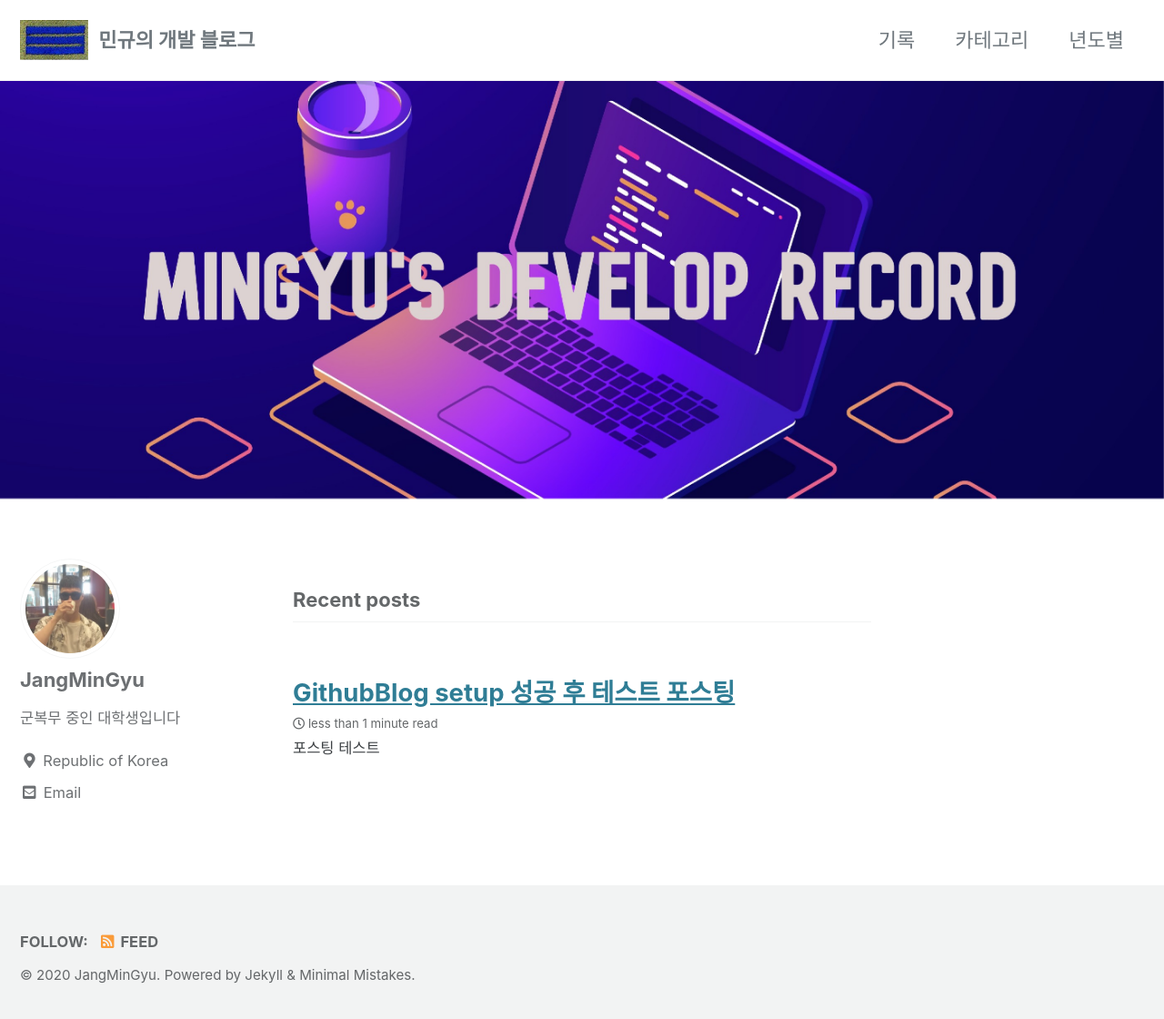
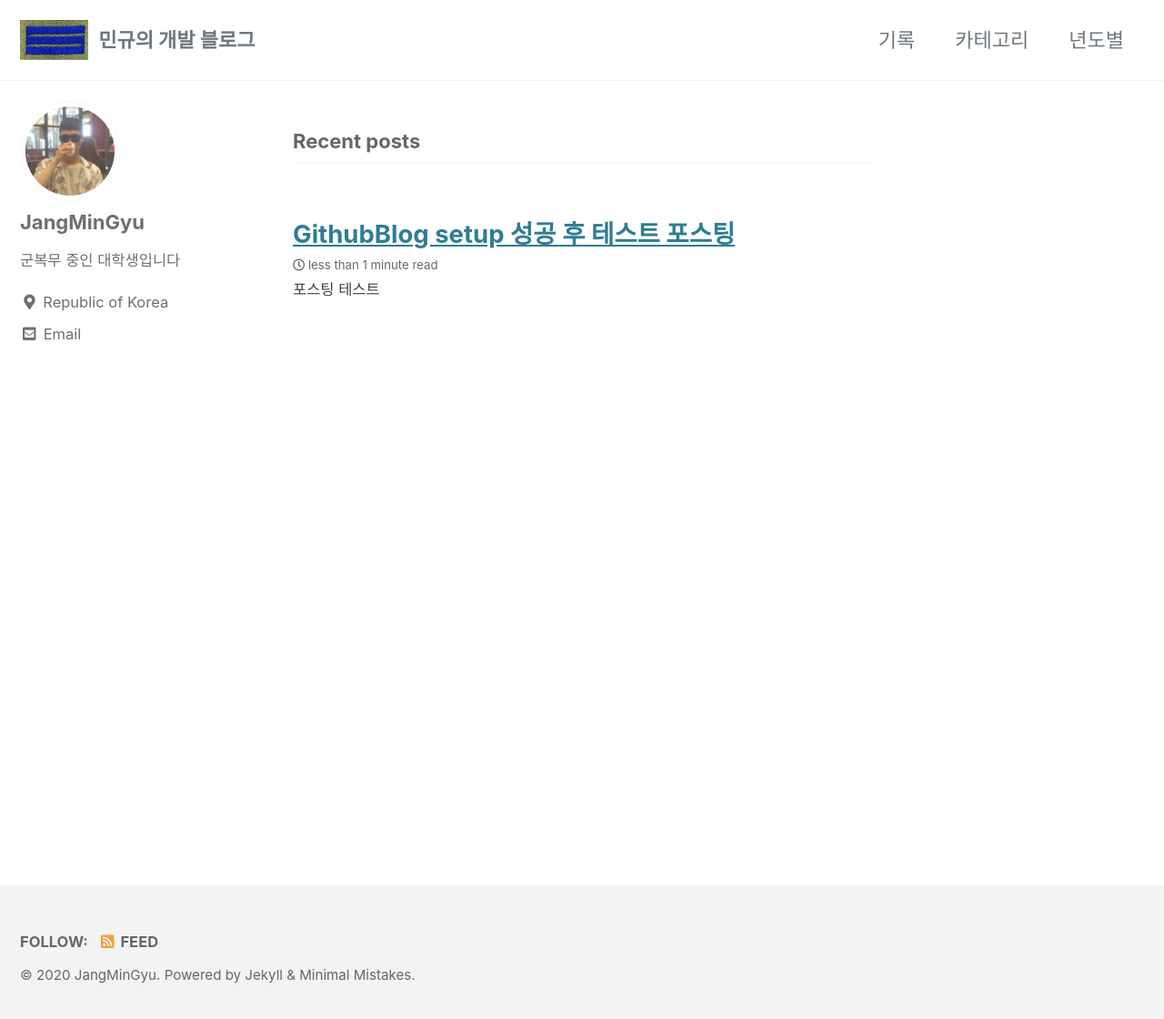
Before and after one commit to alsrb9936/alsrb9936.github.io, a Jekyll site: the page built from index.html, in a window 1280 px wide and 1128 px high. Shown: the top 1120 px of the window at 91% size. Built offline with Jekyll 4.4.1, drawn with Linux system fonts in a browser that asks for light colours; cached includes are drawn as plain includes; the list of posts is cut into pages by our own code.

Commit message:
Update index.html

```diff
--- a/index.html
+++ b/index.html
@@ -1,6 +1,6 @@
 ---
 layout: home
 author_profile: true
-header:
-  image: /assets/images/bg_image.jpg
+<!--header:
+  image: /assets/images/bg_image.jpg-->
 ---
```
